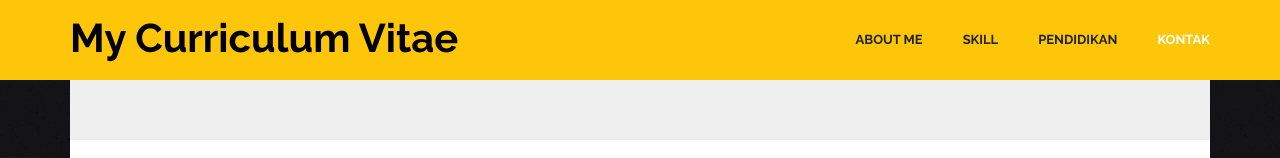
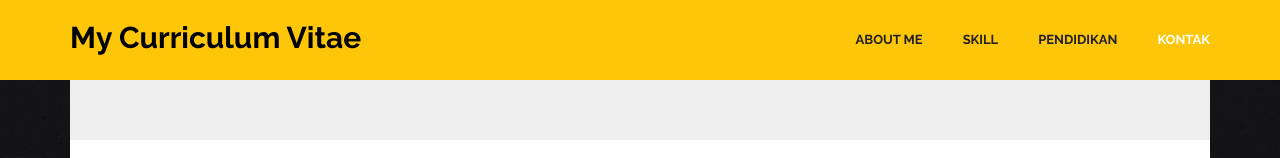
Before and after one commit to alvifajrin/alvifajrin.github.io, a plain HTML site: page index.html in a window 1280 px wide. Shown: the top 158 px of the page. Drawn offline with Linux system fonts and the light colour scheme; some packages are replaced by stand-ins of ours.

Commit message:
Update index.html

```diff
--- a/index.html
+++ b/index.html
@@ -57,7 +57,7 @@
                             <span class="icon-bar"></span>
                             <span class="icon-bar"></span>
                         </button>
-                        <a class="navbar-brand" href="index.html"><p style="font-weight: bold; font-size: 40px; color: black;">My Curriculum Vitae</p></a>
+                        <a class="navbar-brand" href="index.html"><p style="font-weight: bold; font-size: 30px; color: black;">My Curriculum Vitae</p></a>
                     </div>
 
                     <!-- Collect the nav links, forms, and other content for toggling -->
```
